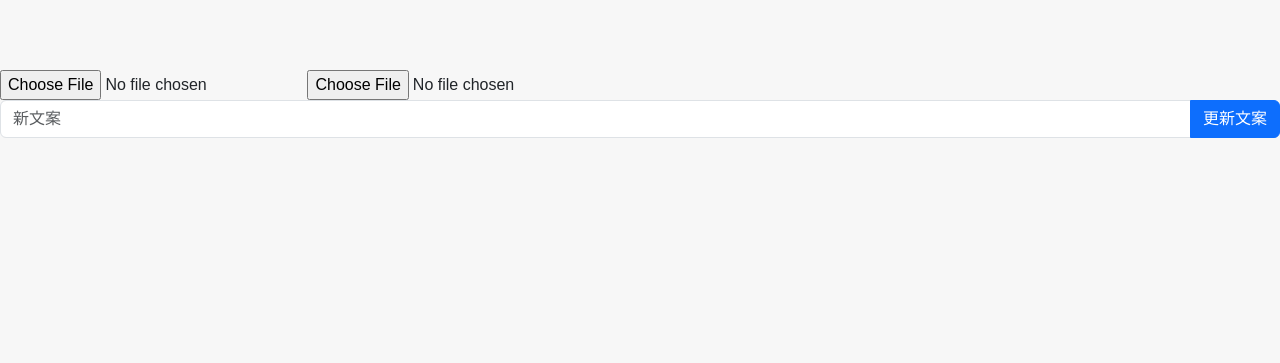
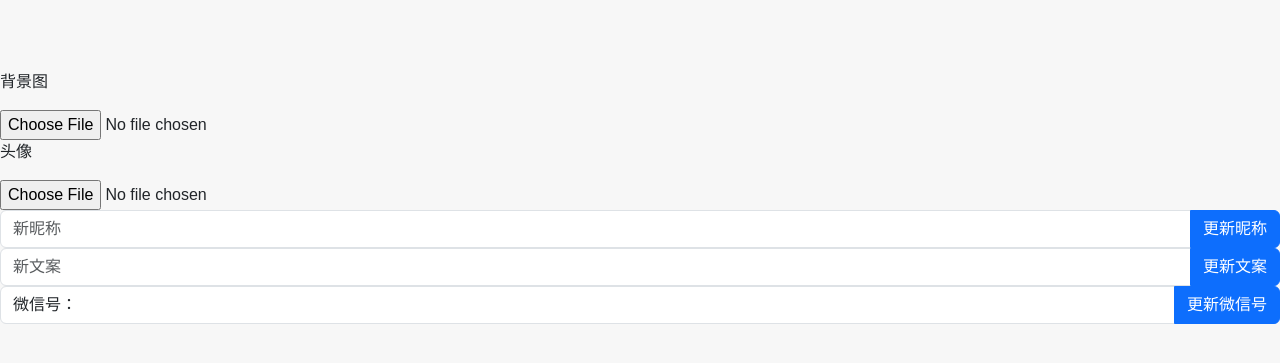
Before and after one commit to shaoyu521/html-wx, a plain HTML site: page index.html in a window 1280 px wide. Shown: the part 335-698 px from the top of the page. Drawn offline with nearby package versions, Linux system fonts and the light colour scheme; no server answers; a small style sheet from the web is missing.

Commit message:
Update index.html
Signed-off-by: 少羽 <46618432+shaoyu521@users.noreply.github.com>

```diff
--- a/index.html
+++ b/index.html
@@ -100,7 +100,9 @@
         .arrow {
             font-size: 18px;
             color: #ccc; /* 设置箭头颜色 */
-}.iUp.up {
+        }
+
+        .iUp.up {
             opacity: 1;
             -webkit-transform: translate3d(0, 0, 0);
             -moz-transform: translate3d(0, 0, 0);
@@ -108,11 +110,13 @@
             -o-transform: translate3d(0, 0, 0);
             transform: translate3d(0, 0, 0);
         }
+
         .panel-cover__divider {
             width: 50%;
             margin: 20px auto;
             border-top: 1px solid rgba(255, 255, 255, 0.14);
         }
+
         .iUp {
             opacity: 0;
             -webkit-transform: translate3d(0, 80px, 0);
@@ -124,6 +128,7 @@
             -moz-transition: all 2s cubic-bezier(0.19, 1, 0.22, 1);
             transition: all 2s cubic-bezier(0.19,1,0.22,1);
         }
+
         hr {
             border: 0;
         }
@@ -131,19 +136,22 @@ hr {
 </head>
 
 <body>
-    <div class="header"><video autoplay muted loop>
+    <div class="header">
+        <video autoplay muted loop>
             <source src="your-video-url.mp4" type="video/mp4">
             Your browser does not support the video tag.
         </video>
         <div class="profile">
             <div class="avatar"></div>
             <div class="info">
-                <div class="name">Seven.</div>
-                <div class="wechat-id">微信号：          </div>
+                <div class="name" id="name">Seven.</div>
+                <div class="wechat-id" id="wechatid">微信号：</div>
             </div>
-            <div class="qr-code-container"><i class="qr-code iconfont icon-erweima"></i><!-- 二维码图标 --></div>
-
-        </div><hr class="panel-cover__divider iUp up">
+            <div class="qr-code-container">
+                <i class="qr-code iconfont icon-erweima"></i><!-- 二维码图标 -->
+            </div>
+        </div>
+        <hr class="panel-cover__divider iUp up">
         <div class="quote" id="hitokoto_text"></div>
         <div class="status">
             <i class="iconfont icon-manglu"></i><!-- 忙碌状态图标 --><span>忙</span>
@@ -151,13 +159,23 @@ hr {
     </div>
 
     <br><br><br>
+    <p>背景图</p>
     <input type="file" id="fileInput" class="upload-btn" accept="image/*">
+    <p>头像</p>
     <input type="file" id="avatarInput" class="avatar-upload-btn" accept="image/*">
+    <div class="input-group">
+        <input type="text" id="nameInput" class="form-control" placeholder="新昵称">
+        <button class="btn btn-primary update-btn" onclick="updatename()">更新昵称</button>
+    </div>
     <div class="input-group">
         <input type="text" id="quoteInput" class="form-control" placeholder="新文案">
         <button class="btn btn-primary update-btn" onclick="updateQuote()">更新文案</button>
     </div>
+    <div class="input-group">
+        <input type="text" id="wechatidInput" class="form-control" value="微信号：">
+        <button class="btn btn-primary update-btn" onclick="updatewechatid()">更新微信号</button>
     </div>
+
     <script>
         document.getElementById('fileInput').addEventListener('change', function(event) {
             const file = event.target.files[0];
@@ -181,10 +199,22 @@ hr {
             }
         });
 
+        function updatename() {
+            const nameInput = document.getElementById('nameInput');
+            const nameText = document.querySelector('#name');
+            nameText.innerText = nameInput.value;
+        }
+
         function updateQuote() {
             const quoteInput = document.getElementById('quoteInput');
             const quoteText = document.querySelector('#hitokoto_text');
             quoteText.innerText = quoteInput.value;
+        }
+
+        function updatewechatid() {
+            const wechatidInput = document.getElementById('wechatidInput');
+            const wechatidText = document.querySelector('#wechatid');
+            wechatidText.innerText = wechatidInput.value;
         }
 
         fetch('https://v1.hitokoto.cn/?c=j')
```
Lines whose indentation alone changed are shown as unchanged.
